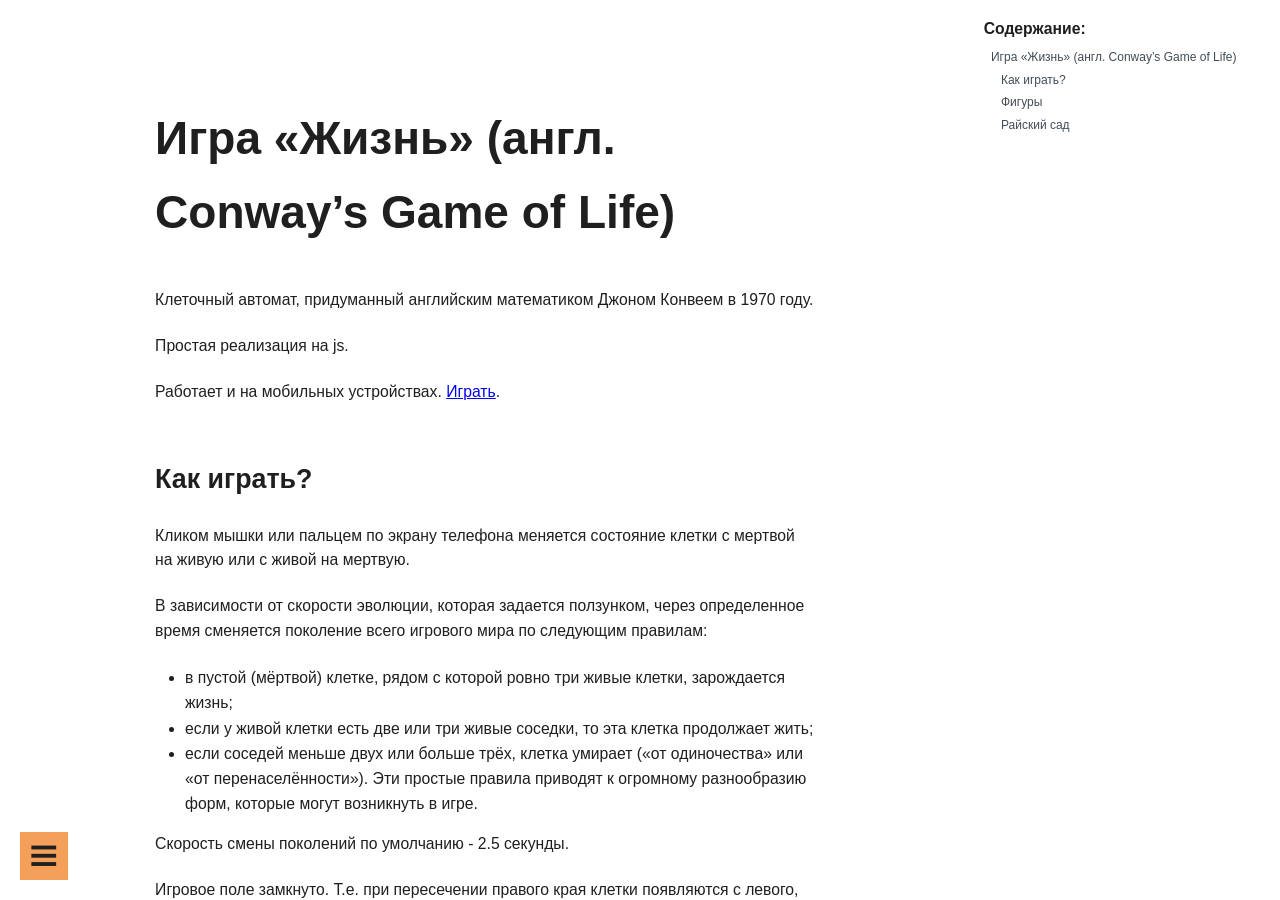
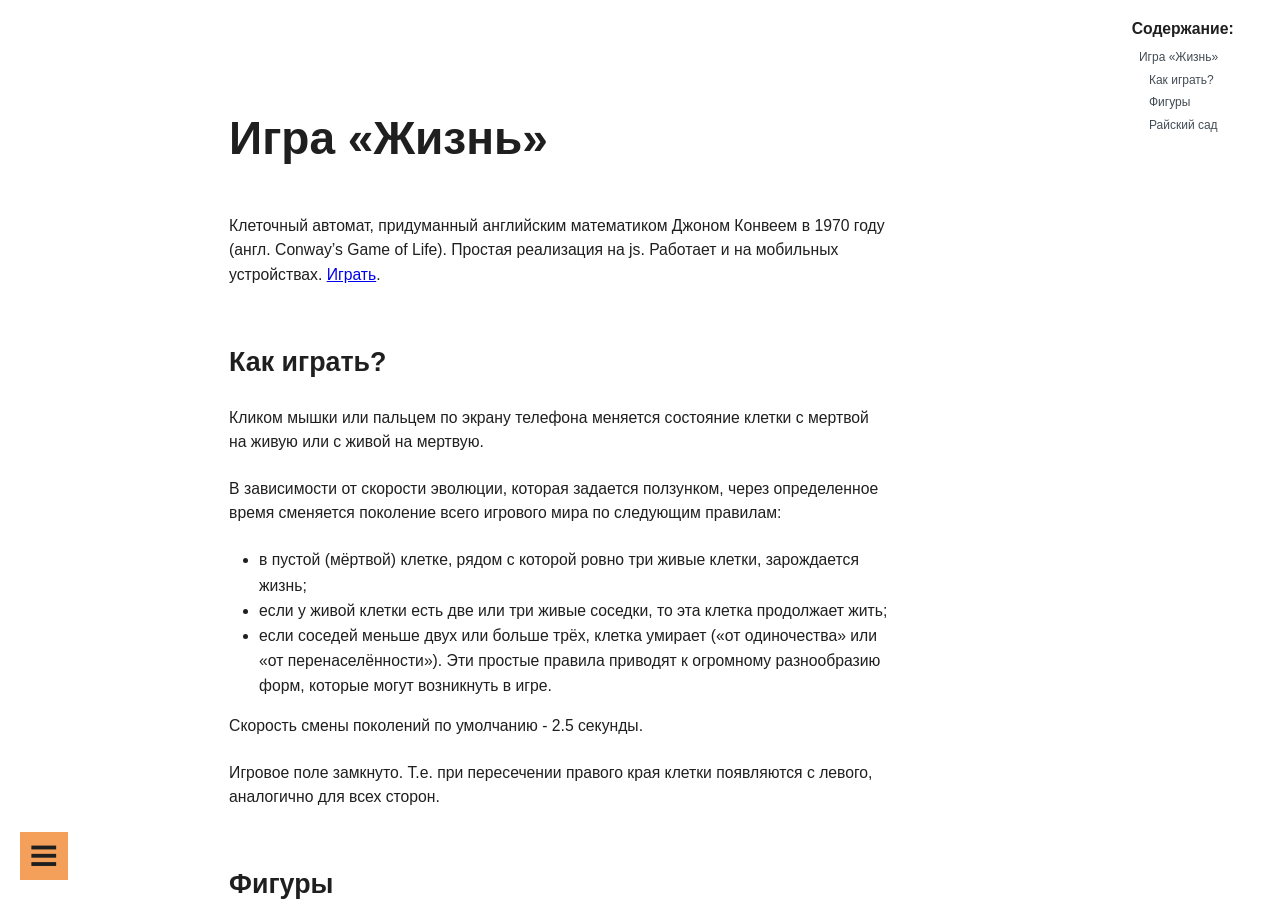
Before and after one commit to guest363/blog, a Jekyll site: the page built from _posts/projects/2020-05-09-game-of-life.md, in a window 1280 px wide and 900 px high. Built offline with Jekyll 4.4.1, drawn with Linux system fonts in a browser that asks for light colours.

```diff
--- a/_posts/projects/2020-05-09-game-of-life.md
+++ b/_posts/projects/2020-05-09-game-of-life.md
@@ -5,11 +5,9 @@ date: 2020-05-09 14:45:33 +0500
 categories: Проекты
 tag: Web
 ---
-# Игра «Жизнь» (англ. Conway's Game of Life)
-Клеточный автомат, придуманный английским математиком Джоном Конвеем в 1970 году.
-
+# Игра «Жизнь»
+Клеточный автомат, придуманный английским математиком Джоном Конвеем в 1970 году (англ. Conway's Game of Life).
 Простая реализация на js.
-
 Работает и на мобильных устройствах. [Играть](https://guest363.github.io/game-of-life/).
 
 ## Как играть?
```
Also changed, not shown: _includes/article-nav.html (+14 -9 lines), _posts/projects/2020-05-09-mtk2-coder.md (+1 -4 lines).
